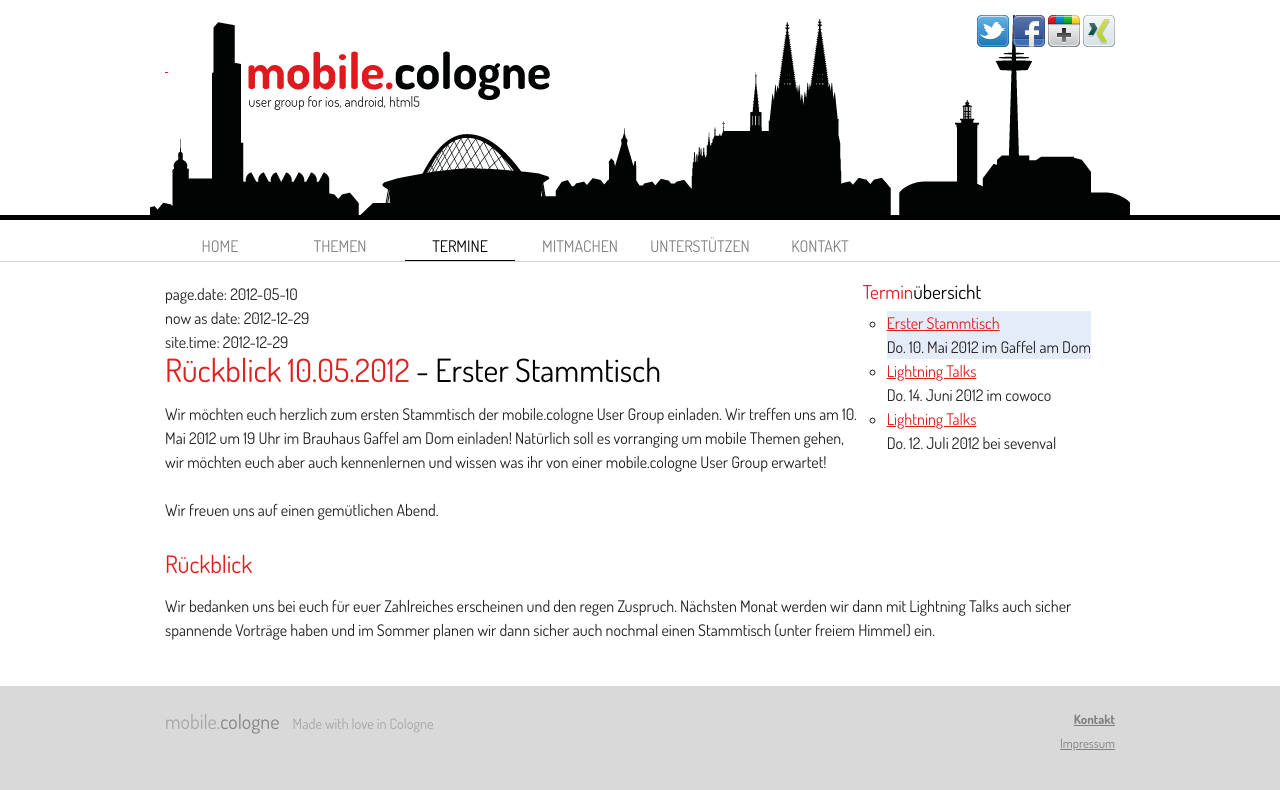
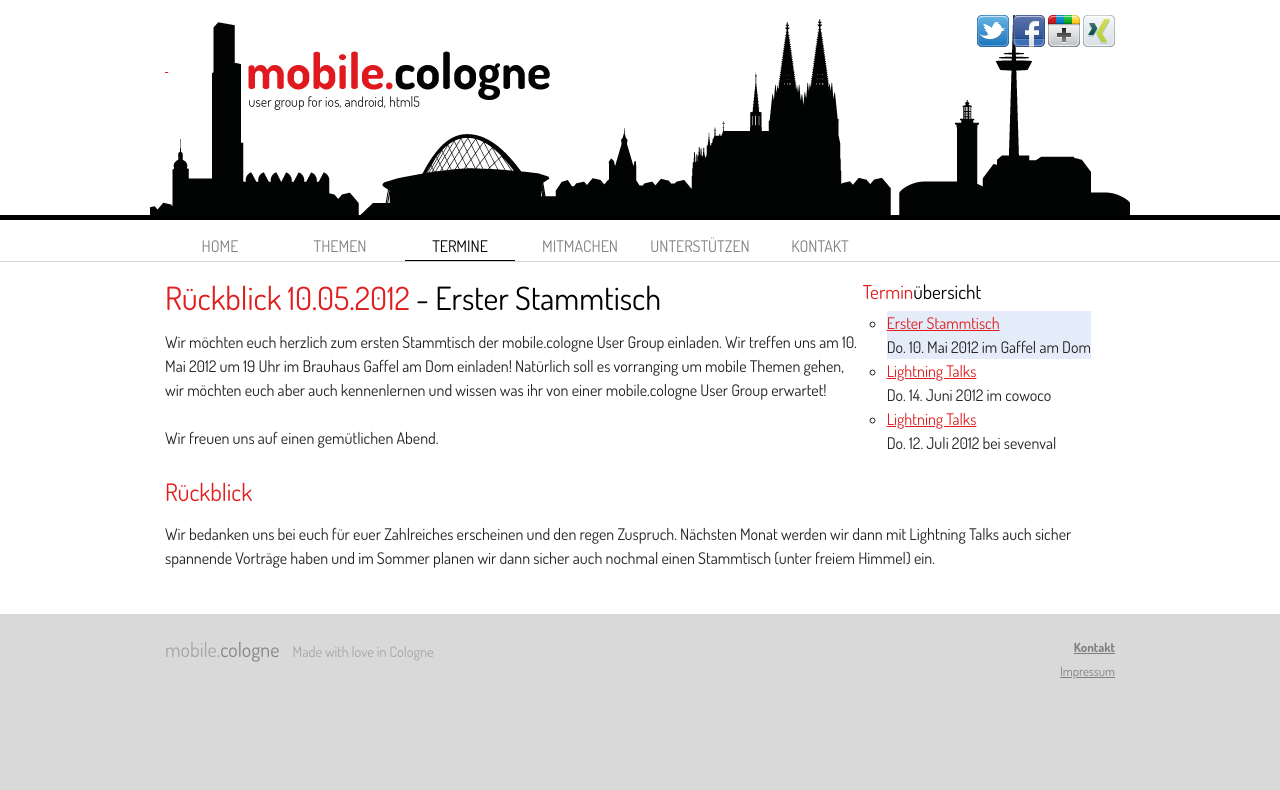
Before and after one commit to mobilecgn/mobilecgn.github.com, a Jekyll site: the page built from _posts/2012/2012-05-10-erster-stammtisch.html, in a window 1280 px wide. Shown: the top 790 px of the page. Built offline with Jekyll 4.4.1, drawn with Linux system fonts in a browser that asks for light colours.

Commit message:
Works now with site.time instead of 'now', finally remove debug code.

```diff
--- a/_layouts/post.html
+++ b/_layouts/post.html
@@ -8,17 +8,6 @@
 		<div class="right">
 			{% include _sidebar_surrounding_events.html %}
 		</div>
-
-
-		page.date:
-		{{ page.date | date: '%Y-%m-%d' }}
-		<br/>
-		now as date:
-		{{ 'now' | date: '%Y-%m-%d' }}
-		<br/>
-		site.time:
-		{{ site.time | date: '%Y-%m-%d' }}
-		<br/>
 
 		<div>
 			{% assign pageDateString = page.date | date: '%Y-%m-%d' %}
```
